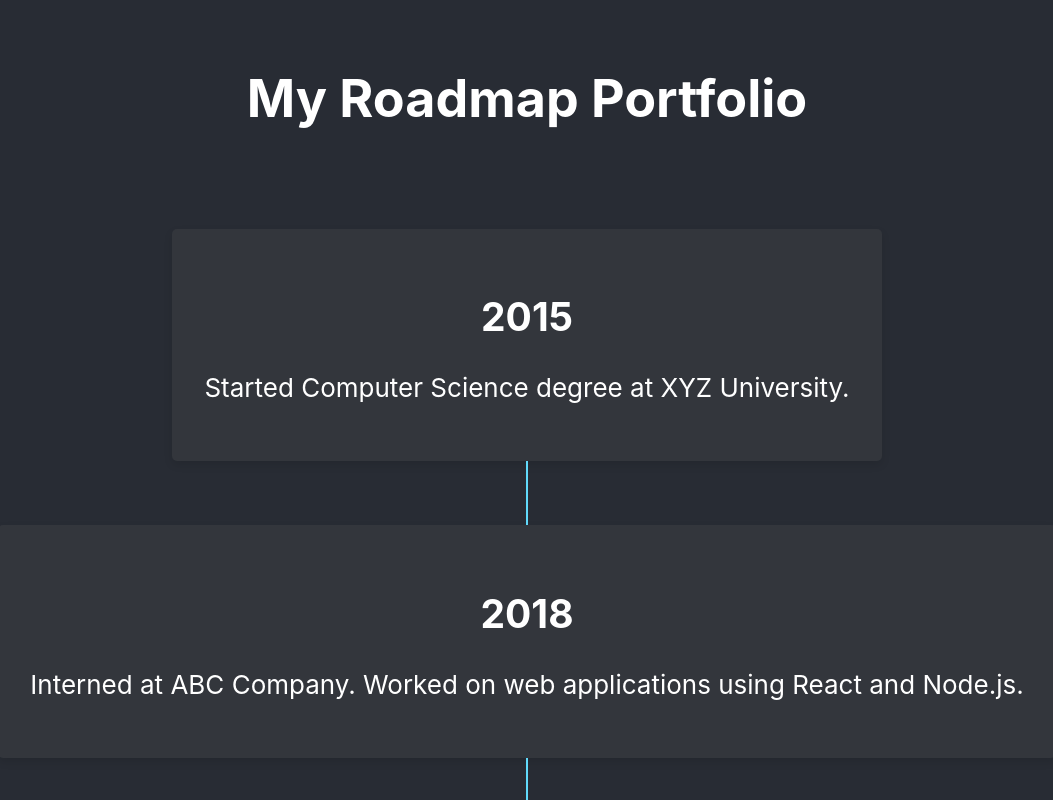
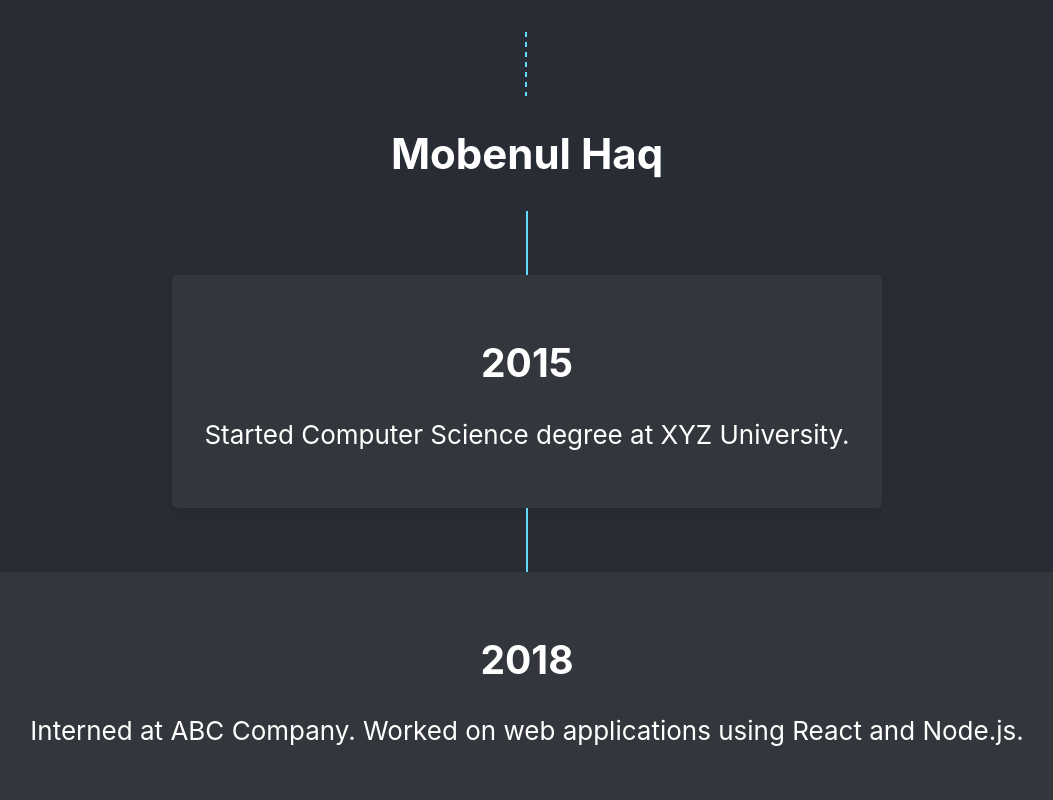
Before and after one commit to mobenh/portfolio_rev2, a React (Create React App) app: page / in a window 1280 px wide. Shown: the top 800 px of the page, without its empty margins (113-1166 px from the left). Built offline with nearby package versions, Linux system fonts and the light colour scheme.

Commit message:
added name and dashed line

```diff
--- a/src/App.css
+++ b/src/App.css
@@ -14,12 +14,44 @@
   color: white;
 }
 
+.dashed-line-section {
+  display: flex;
+  flex-direction: column;
+  align-items: center;
+  margin-bottom: 2rem;
+}
+
+.dashed-line {
+  left: 50%;
+  transform: translateX(-50%);
+  height: 4rem;
+  width: 2px;
+  background-image: repeating-linear-gradient(180deg, #61dafb, #61dafb 5px, transparent 5px, transparent 10px);
+}
+
+.name {
+  font-size: calc(10px + 4vmin);
+  font-weight: bold;
+  margin-bottom: 2rem;
+}
+
 .roadmap {
   position: relative;
   padding: 2rem 0;
   display: flex;
   flex-direction: column;
   align-items: center;
+}
+
+.roadmap::before {
+  content: "";
+  position: absolute;
+  top: 0;
+  left: 50%;
+  transform: translateX(-50%);
+  width: 2px;
+  height: calc(100% + 3vmin);
+  background-color: #61dafb;
 }
 
 .milestone {
@@ -34,12 +66,10 @@
 .milestone:not(:last-child)::after {
   content: "";
   position: absolute;
-  top: 100%; /* position it at the bottom of the div */
+  top: 100%;
   left: 50%;
   transform: translateX(-50%);
   width: 2px;
   height: 4rem;
-  background-color: #61dafb; /* you can choose any color */
+  background-color: #61dafb;
 }
-
-/* ... keep your existing styles ... */
--- a/src/App.js
+++ b/src/App.js
@@ -4,7 +4,12 @@ function App() {
   return (
     <div className="App">
       <header className="App-header">
-        <h1>My Roadmap Portfolio</h1>
+
+        <div className="dashed-line-section">
+          <div className="dashed-line"></div>
+        </div>
+
+        <div className="name">Mobenul Haq</div>
 
         <div className="roadmap">
           <div className="milestone">
```
